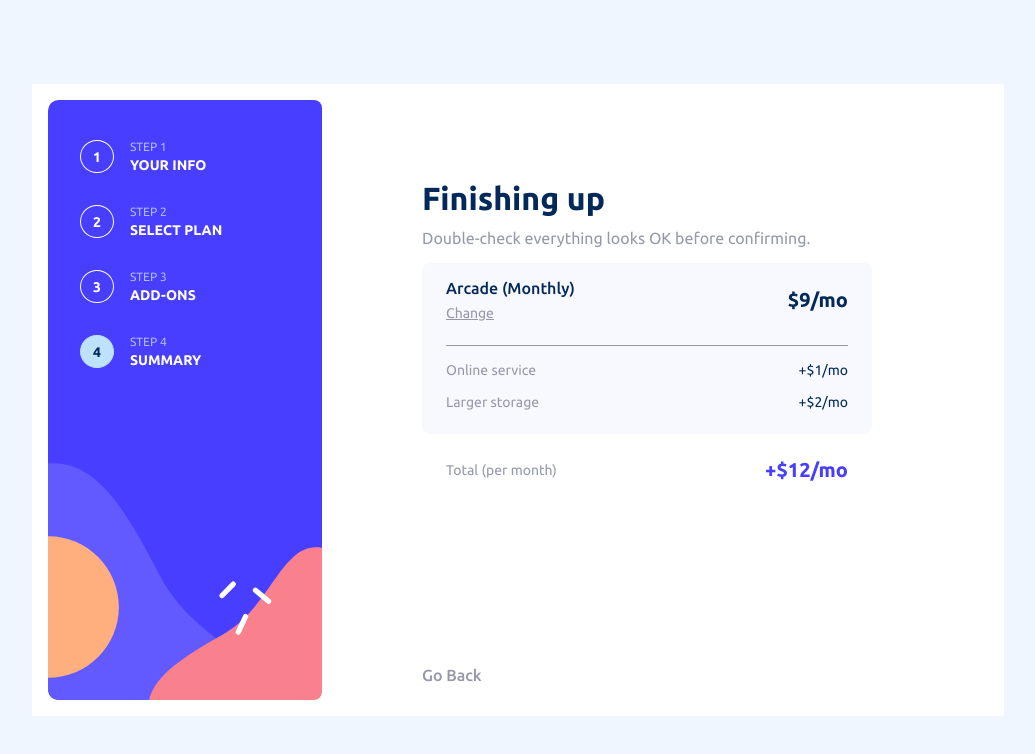
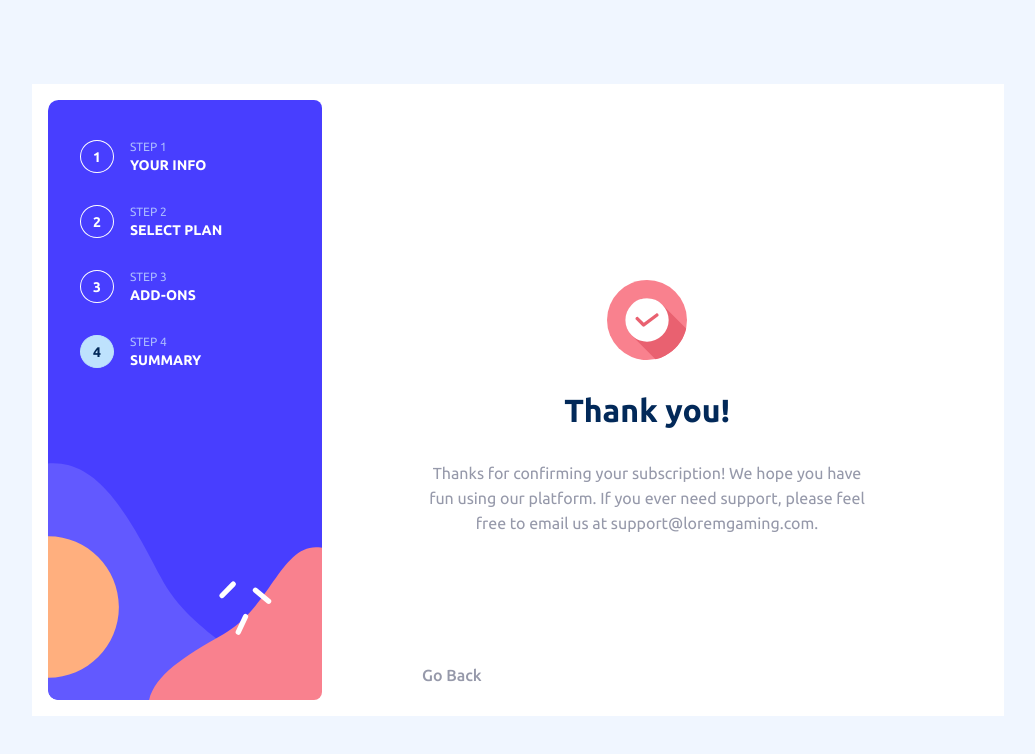
Before and after one commit to j0sephh123/multi-step-form, a React (Vite) app: page / in a window 1280 px wide. Shown: the top 754 px of the page, without its empty margins (122-1157 px from the left). Built offline with nearby package versions, Linux system fonts and the light colour scheme.

Commit message:
thank you page

```diff
--- a/src/App.tsx
+++ b/src/App.tsx
@@ -8,6 +8,7 @@ import Sidebar from "./components/Sidebar";
 import FirstStep from "./components/steps/First";
 import ForthStep from "./components/steps/Forth";
 import SecondStep from "./components/steps/Second";
+import ThankYou from "./components/steps/ThankYou";
 import ThirdStep from "./components/steps/Third";
 
 function App() {
@@ -40,6 +41,8 @@ function App() {
   const isFirstStep = step === 1;
   const isLastStep = step === 4;
 
+  const isSubmitted = true;
+
   return (
     <AppWrapper>
       <Sidebar onClick={handleStepClick} step={step} />
@@ -55,11 +58,12 @@ function App() {
       >
         <div className="content__wrapper">
           <div className="content">
-            <Header step={step} />
-            {isFirstStep && <FirstStep />}
+            {!isSubmitted && <Header step={step} />}
+            {/* {isFirstStep && <FirstStep />}
             {step === 2 && <SecondStep />}
             {step === 3 && <ThirdStep />}
-            {isLastStep && <ForthStep />}
+            {isLastStep && <ForthStep />} */}
+            {isSubmitted && <ThankYou/>}
           </div>
         </div>
       </Content>
--- /dev/null
+++ b/src/components/steps/ThankYou/index.tsx
@@ -0,0 +1,15 @@
+import ThankYouIcon from "../../../assets/images/icon-thank-you.svg";
+
+export default function ThankYou() {
+  return (
+    <div className="thankYou">
+      <img src={ThankYouIcon} />
+      <div className="thankYou__title">Thank you!</div>
+      <p className="thankYou__text">
+        Thanks for confirming your subscription! We hope you have fun using our
+        platform. If you ever need support, please feel free to email us at
+        support@loremgaming.com.
+      </p>
+    </div>
+  );
+}
--- a/src/styles/index.scss
+++ b/src/styles/index.scss
@@ -6,3 +6,4 @@
 @use "./app.scss";
 @use "./checkbox.scss";
 @use "./forthStep.scss";
+@use "./thankYou.scss";
--- /dev/null
+++ b/src/styles/thankYou.scss
@@ -0,0 +1,19 @@
+.thankYou {
+  display: flex;
+  flex-direction: column;
+  align-items: center;
+  justify-content: center;
+  margin-top: 100px;
+  &__title {
+    color: #022959;
+    font-size: 32px;
+    font-family: var(--bold);
+    padding-top: 32px;
+    padding-bottom: 16px;
+  }
+  &__text {
+    color: #9699aa;
+    line-height: 25px;
+    text-align: center;
+  }
+}
```
